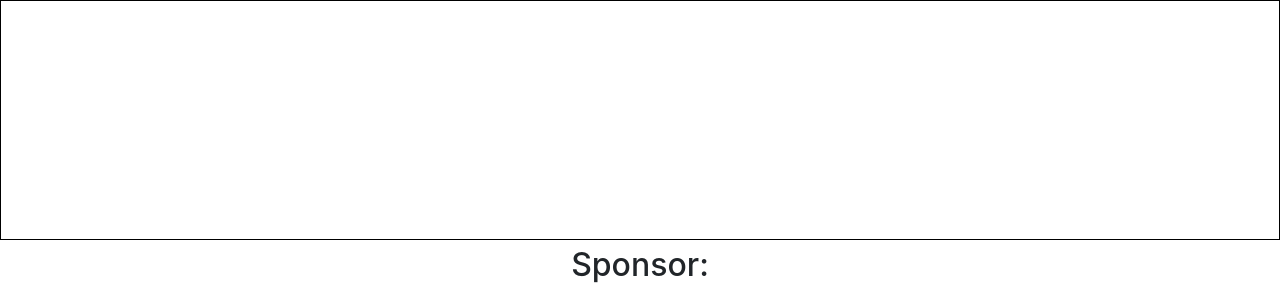
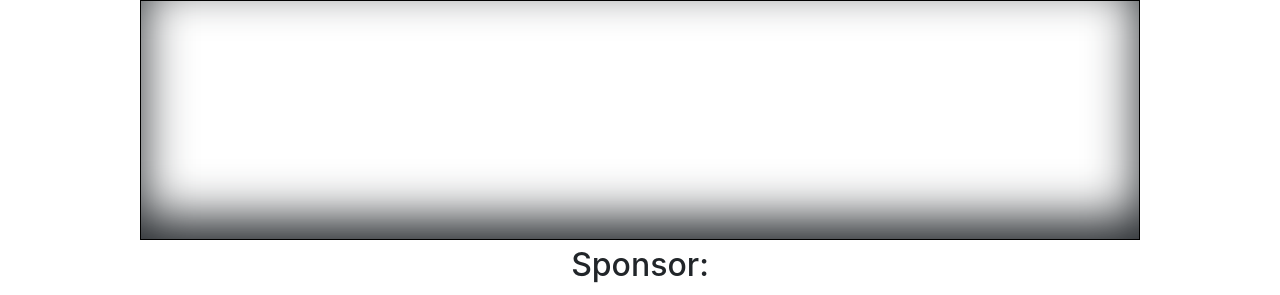
Before and after one commit to Aydinm1/ClubNav, a Django app: template clubsite/list/templates/club-template.html in a window 1280 px wide. Shown: the top 295 px of the page. Run offline with Django 4.2, Linux system fonts and the light colour scheme; the template is opened without the code that fills it, so the values that code supplies are empty.

Commit message:
[Legacy commit squashed]

```diff
--- a/clubsite/list/static/styles-clubs.css
+++ b/clubsite/list/static/styles-clubs.css
@@ -6,16 +6,18 @@
     color: white;
     text-align: start;
     position: absolute;
-    top: 20%; left: 4%;
+    top: 20%; left: 5%;
 }
 
 #banner {
-    width:100%;
+    max-width:1000px;
     height:30%;
+    margin: auto;
     margin-bottom: .5%;
     border: 1px black solid;
     background-size: cover;
     background-position: center;
+    box-shadow: inset 0px -20px 50px;
 }
 
 #mid{
```
